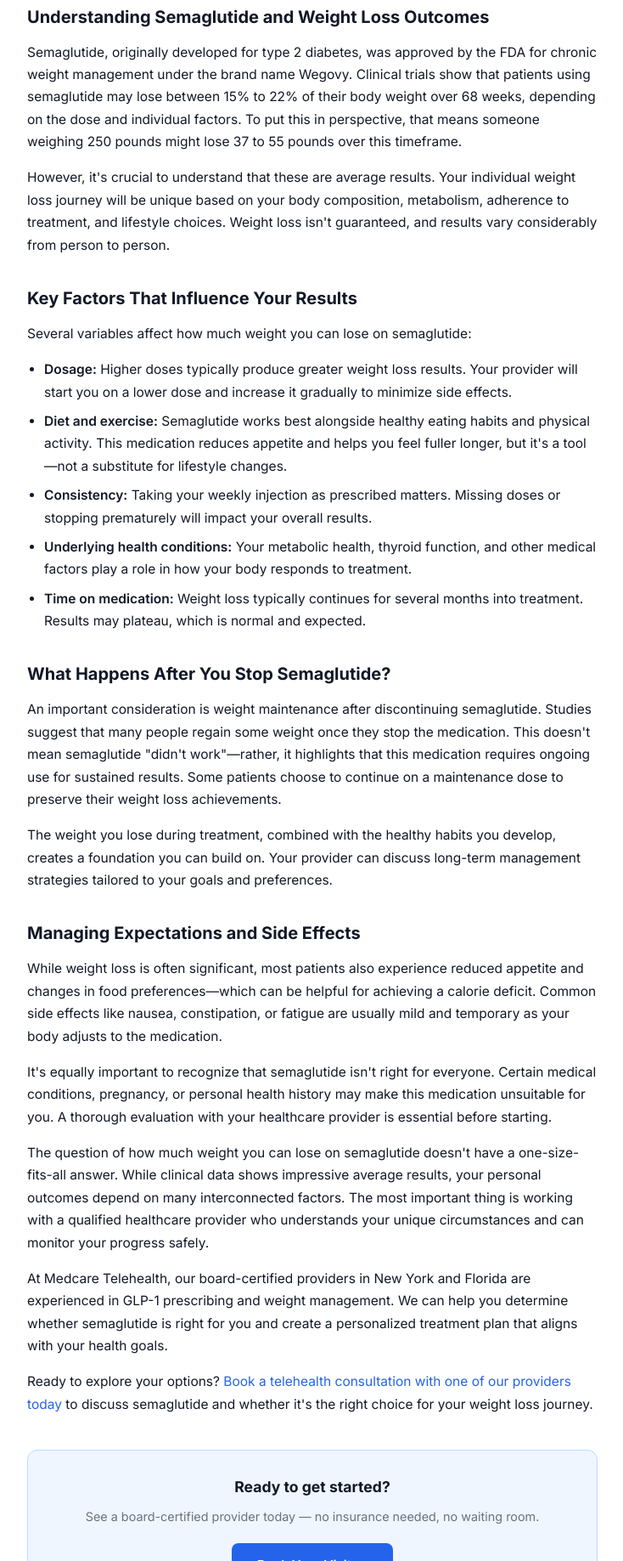
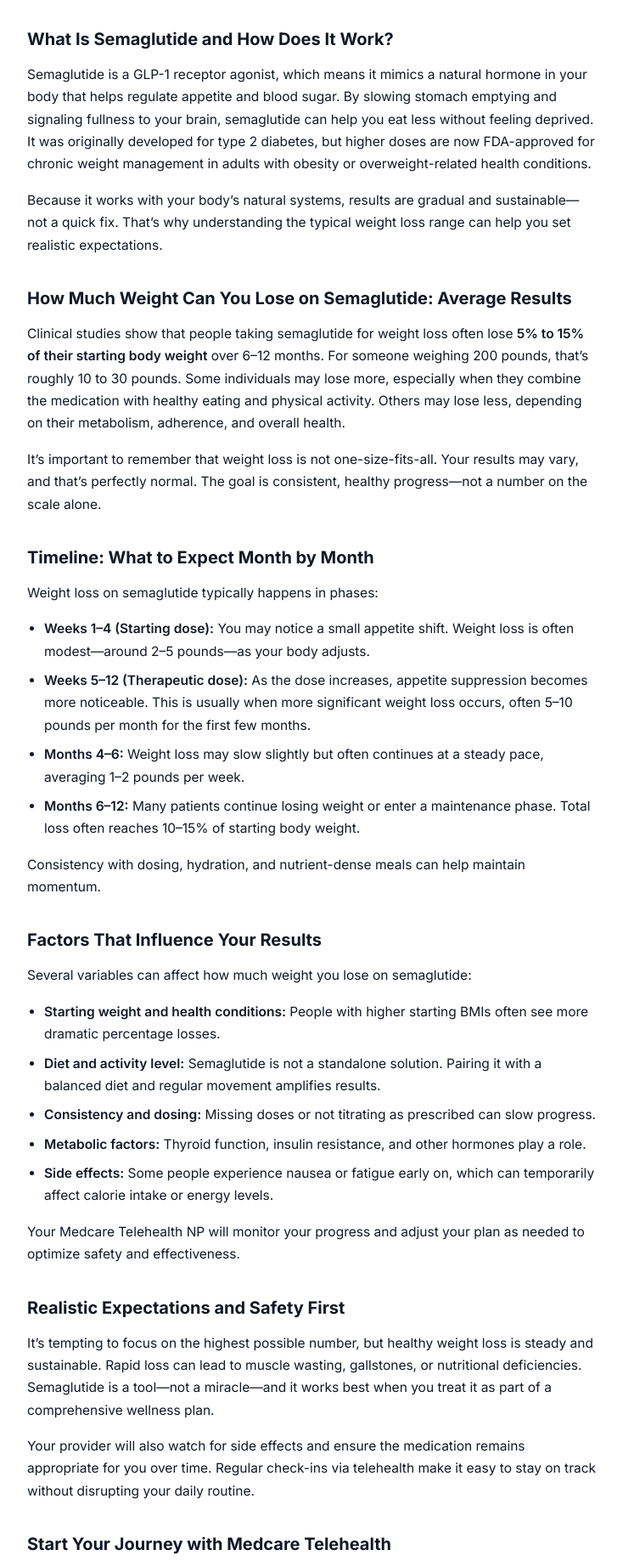
Before and after one commit to aleyasiyaj-lab/medcare-site, a plain HTML site: page blog/how-much-weight-can-you-lose-on-semaglutide/index.html in a window 1280 px wide. Shown: the part 556-2393 px from the top of the page at 85% size, without its empty margins (272-1006 px from the left). Drawn offline with Linux system fonts and the light colour scheme.

Commit message:
SEO post: how-much-weight-can-you-lose-on-semaglutide [2026-07-16]

```diff
--- a/blog/how-much-weight-can-you-lose-on-semaglutide/index.html
+++ b/blog/how-much-weight-can-you-lose-on-semaglutide/index.html
@@ -3,13 +3,13 @@
 <head>
   <meta charset="UTF-8" />
   <meta name="viewport" content="width=device-width, initial-scale=1.0" />
-  <title>How Much Weight Can You Lose on Semaglutide? | Medcare Telehealth</title>
-  <meta name="description" content="Learn realistic weight loss expectations with semaglutide. Discover how this GLP-1 medication works and what results patients typically see. Book a telehealth visit today." />
+  <title>How Much Weight Can You Lose on Semaglutide? What to Expect | Medcare Telehealth</title>
+  <meta name="description" content="Wondering how much weight you can lose on semaglutide? Medcare Telehealth’s NP explains typical results, timeline, and factors that affect success. Book a consultation today." />
   <link rel="canonical" href="https://medcaretelehealth.org/blog/how-much-weight-can-you-lose-on-semaglutide/" />
   <meta property="og:type" content="article" />
   <meta property="og:url" content="https://medcaretelehealth.org/blog/how-much-weight-can-you-lose-on-semaglutide/" />
-  <meta property="og:title" content="How Much Weight Can You Lose on Semaglutide?" />
-  <meta property="og:description" content="Learn realistic weight loss expectations with semaglutide. Discover how this GLP-1 medication works and what results patients typically see. Book a telehealth visit today." />
+  <meta property="og:title" content="How Much Weight Can You Lose on Semaglutide? What to Expect" />
+  <meta property="og:description" content="Wondering how much weight you can lose on semaglutide? Medcare Telehealth’s NP explains typical results, timeline, and factors that affect success. Book a consultation today." />
   <meta property="og:image" content="https://medcaretelehealth.org/assets/logo-black.png" />
   <link rel="preconnect" href="https://fonts.googleapis.com" />
   <link href="https://fonts.googleapis.com/css2?family=Inter:wght@300;400;500;600;700;800&display=swap" rel="stylesheet" />
@@ -17,9 +17,9 @@
   {
     "@context": "https://schema.org",
     "@type": "Article",
-    "headline": "How Much Weight Can You Lose on Semaglutide?",
-    "description": "Learn realistic weight loss expectations with semaglutide. Discover how this GLP-1 medication works and what results patients typically see. Book a telehealth visit today.",
-    "datePublished": "2026-06-19",
+    "headline": "How Much Weight Can You Lose on Semaglutide? What to Expect",
+    "description": "Wondering how much weight you can lose on semaglutide? Medcare Telehealth’s NP explains typical results, timeline, and factors that affect success. Book a consultation today.",
+    "datePublished": "2026-07-16",
     "author": {"@type": "Organization", "name": "Medcare Telehealth"},
     "publisher": {"@type": "Organization", "name": "Medcare Telehealth", "url": "https://medcaretelehealth.org"}
   }
@@ -67,38 +67,47 @@
 <div class="article-wrap">
   <div class="breadcrumb"><a href="/">Home</a> &rsaquo; <a href="/blog/">Blog</a> &rsaquo; GLP-1 & Weight Loss</div>
   <div class="article-tag">GLP-1 & Weight Loss</div>
-  <h1>How Much Weight Can You Lose on Semaglutide?</h1>
-  <div class="article-meta">By Medcare Telehealth &nbsp;&bull;&nbsp; 2026-06-19 &nbsp;&bull;&nbsp; 5 min read</div>
+  <h1>How Much Weight Can You Lose on Semaglutide? What to Expect</h1>
+  <div class="article-meta">By Medcare Telehealth &nbsp;&bull;&nbsp; 2026-07-16 &nbsp;&bull;&nbsp; 5 min read</div>
   <div class="article-body">
-    <p>If you've been researching weight loss options, you've likely encountered semaglutide. This GLP-1 receptor agonist has generated significant interest in recent years, but many people wonder: what can I actually expect in terms of weight loss? As a board-certified nurse practitioner, I want to help you understand the real-world outcomes and what factors influence your individual results.</p>
+    <p>If you’ve been exploring medical weight loss options, you’ve likely heard about semaglutide—the medication that’s changing how we think about managing weight. One of the first questions patients ask is: <strong>how much weight can you lose on semaglutide?</strong> It’s a fair question, and the answer depends on several individual factors. At Medcare Telehealth, our board-certified NPs in New York and Florida help patients understand what realistic, healthy weight loss looks like with this therapy.</p>
 
-<h2>Understanding Semaglutide and Weight Loss Outcomes</h2>
-<p>Semaglutide, originally developed for type 2 diabetes, was approved by the FDA for chronic weight management under the brand name Wegovy. Clinical trials show that patients using semaglutide may lose between 15% to 22% of their body weight over 68 weeks, depending on the dose and individual factors. To put this in perspective, that means someone weighing 250 pounds might lose 37 to 55 pounds over this timeframe.</p>
-<p>However, it's crucial to understand that these are average results. Your individual weight loss journey will be unique based on your body composition, metabolism, adherence to treatment, and lifestyle choices. Weight loss isn't guaranteed, and results vary considerably from person to person.</p>
+<h2>What Is Semaglutide and How Does It Work?</h2>
+<p>Semaglutide is a GLP-1 receptor agonist, which means it mimics a natural hormone in your body that helps regulate appetite and blood sugar. By slowing stomach emptying and signaling fullness to your brain, semaglutide can help you eat less without feeling deprived. It was originally developed for type 2 diabetes, but higher doses are now FDA-approved for chronic weight management in adults with obesity or overweight-related health conditions.</p>
+<p>Because it works with your body’s natural systems, results are gradual and sustainable—not a quick fix. That’s why understanding the typical weight loss range can help you set realistic expectations.</p>
 
-<h2>Key Factors That Influence Your Results</h2>
-<p>Several variables affect how much weight you can lose on semaglutide:</p>
+<h2>How Much Weight Can You Lose on Semaglutide: Average Results</h2>
+<p>Clinical studies show that people taking semaglutide for weight loss often lose <strong>5% to 15% of their starting body weight</strong> over 6–12 months. For someone weighing 200 pounds, that’s roughly 10 to 30 pounds. Some individuals may lose more, especially when they combine the medication with healthy eating and physical activity. Others may lose less, depending on their metabolism, adherence, and overall health.</p>
+<p>It’s important to remember that weight loss is not one-size-fits-all. Your results may vary, and that’s perfectly normal. The goal is consistent, healthy progress—not a number on the scale alone.</p>
+
+<h2>Timeline: What to Expect Month by Month</h2>
+<p>Weight loss on semaglutide typically happens in phases:</p>
 <ul>
-<li><strong>Dosage:</strong> Higher doses typically produce greater weight loss results. Your provider will start you on a lower dose and increase it gradually to minimize side effects.</li>
-<li><strong>Diet and exercise:</strong> Semaglutide works best alongside healthy eating habits and physical activity. This medication reduces appetite and helps you feel fuller longer, but it's a tool—not a substitute for lifestyle changes.</li>
-<li><strong>Consistency:</strong> Taking your weekly injection as prescribed matters. Missing doses or stopping prematurely will impact your overall results.</li>
-<li><strong>Underlying health conditions:</strong> Your metabolic health, thyroid function, and other medical factors play a role in how your body responds to treatment.</li>
-<li><strong>Time on medication:</strong> Weight loss typically continues for several months into treatment. Results may plateau, which is normal and expected.</li>
+  <li><strong>Weeks 1–4 (Starting dose):</strong> You may notice a small appetite shift. Weight loss is often modest—around 2–5 pounds—as your body adjusts.</li>
+  <li><strong>Weeks 5–12 (Therapeutic dose):</strong> As the dose increases, appetite suppression becomes more noticeable. This is usually when more significant weight loss occurs, often 5–10 pounds per month for the first few months.</li>
+  <li><strong>Months 4–6:</strong> Weight loss may slow slightly but often continues at a steady pace, averaging 1–2 pounds per week.</li>
+  <li><strong>Months 6–12:</strong> Many patients continue losing weight or enter a maintenance phase. Total loss often reaches 10–15% of starting body weight.</li>
 </ul>
+<p>Consistency with dosing, hydration, and nutrient-dense meals can help maintain momentum.</p>
 
-<h2>What Happens After You Stop Semaglutide?</h2>
-<p>An important consideration is weight maintenance after discontinuing semaglutide. Studies suggest that many people regain some weight once they stop the medication. This doesn't mean semaglutide "didn't work"—rather, it highlights that this medication requires ongoing use for sustained results. Some patients choose to continue on a maintenance dose to preserve their weight loss achievements.</p>
-<p>The weight you lose during treatment, combined with the healthy habits you develop, creates a foundation you can build on. Your provider can discuss long-term management strategies tailored to your goals and preferences.</p>
+<h2>Factors That Influence Your Results</h2>
+<p>Several variables can affect how much weight you lose on semaglutide:</p>
+<ul>
+  <li><strong>Starting weight and health conditions:</strong> People with higher starting BMIs often see more dramatic percentage losses.</li>
+  <li><strong>Diet and activity level:</strong> Semaglutide is not a standalone solution. Pairing it with a balanced diet and regular movement amplifies results.</li>
+  <li><strong>Consistency and dosing:</strong> Missing doses or not titrating as prescribed can slow progress.</li>
+  <li><strong>Metabolic factors:</strong> Thyroid function, insulin resistance, and other hormones play a role.</li>
+  <li><strong>Side effects:</strong> Some people experience nausea or fatigue early on, which can temporarily affect calorie intake or energy levels.</li>
+</ul>
+<p>Your Medcare Telehealth NP will monitor your progress and adjust your plan as needed to optimize safety and effectiveness.</p>
 
-<h2>Managing Expectations and Side Effects</h2>
-<p>While weight loss is often significant, most patients also experience reduced appetite and changes in food preferences—which can be helpful for achieving a calorie deficit. Common side effects like nausea, constipation, or fatigue are usually mild and temporary as your body adjusts to the medication.</p>
-<p>It's equally important to recognize that semaglutide isn't right for everyone. Certain medical conditions, pregnancy, or personal health history may make this medication unsuitable for you. A thorough evaluation with your healthcare provider is essential before starting.</p>
+<h2>Realistic Expectations and Safety First</h2>
+<p>It’s tempting to focus on the highest possible number, but healthy weight loss is steady and sustainable. Rapid loss can lead to muscle wasting, gallstones, or nutritional deficiencies. Semaglutide is a tool—not a miracle—and it works best when you treat it as part of a comprehensive wellness plan.</p>
+<p>Your provider will also watch for side effects and ensure the medication remains appropriate for you over time. Regular check-ins via telehealth make it easy to stay on track without disrupting your daily routine.</p>
 
-<p>The question of how much weight you can lose on semaglutide doesn't have a one-size-fits-all answer. While clinical data shows impressive average results, your personal outcomes depend on many interconnected factors. The most important thing is working with a qualified healthcare provider who understands your unique circumstances and can monitor your progress safely.</p>
-
-<p>At Medcare Telehealth, our board-certified providers in New York and Florida are experienced in GLP-1 prescribing and weight management. We can help you determine whether semaglutide is right for you and create a personalized treatment plan that aligns with your health goals.</p>
-
-<p>Ready to explore your options? <a href="https://medcaretelehealth.org/#book">Book a telehealth consultation with one of our providers today</a> to discuss semaglutide and whether it's the right choice for your weight loss journey.</p>
+<h2>Start Your Journey with Medcare Telehealth</h2>
+<p>If you’re wondering <strong>how much weight can you lose on semaglutide</strong> and whether it’s right for you, the first step is a conversation with a knowledgeable provider. At Medcare Telehealth, our board-certified NPs (licensed in NY and FL) offer personalized, patient-centered care from the comfort of your home. We’ll help you weigh the benefits, risks, and realistic outcomes based on your unique health profile.</p>
+<p>Ready to learn more? <a href="https://medcaretelehealth.org/#book">Book a consultation today</a> and take the first step toward a healthier you.</p>
   </div>
   <div class="cta-box">
     <h3>Ready to get started?</h3>
--- a/sitemap.xml
+++ b/sitemap.xml
@@ -397,4 +397,10 @@
     <changefreq>monthly</changefreq>
     <priority>0.7</priority>
   </url>
+  <url>
+    <loc>https://medcaretelehealth.org/blog/how-much-weight-can-you-lose-on-semaglutide/</loc>
+    <lastmod>2026-07-16</lastmod>
+    <changefreq>monthly</changefreq>
+    <priority>0.7</priority>
+  </url>
 </urlset>
```
Also changed, not shown: blog/index.html (+9 -0 lines).
